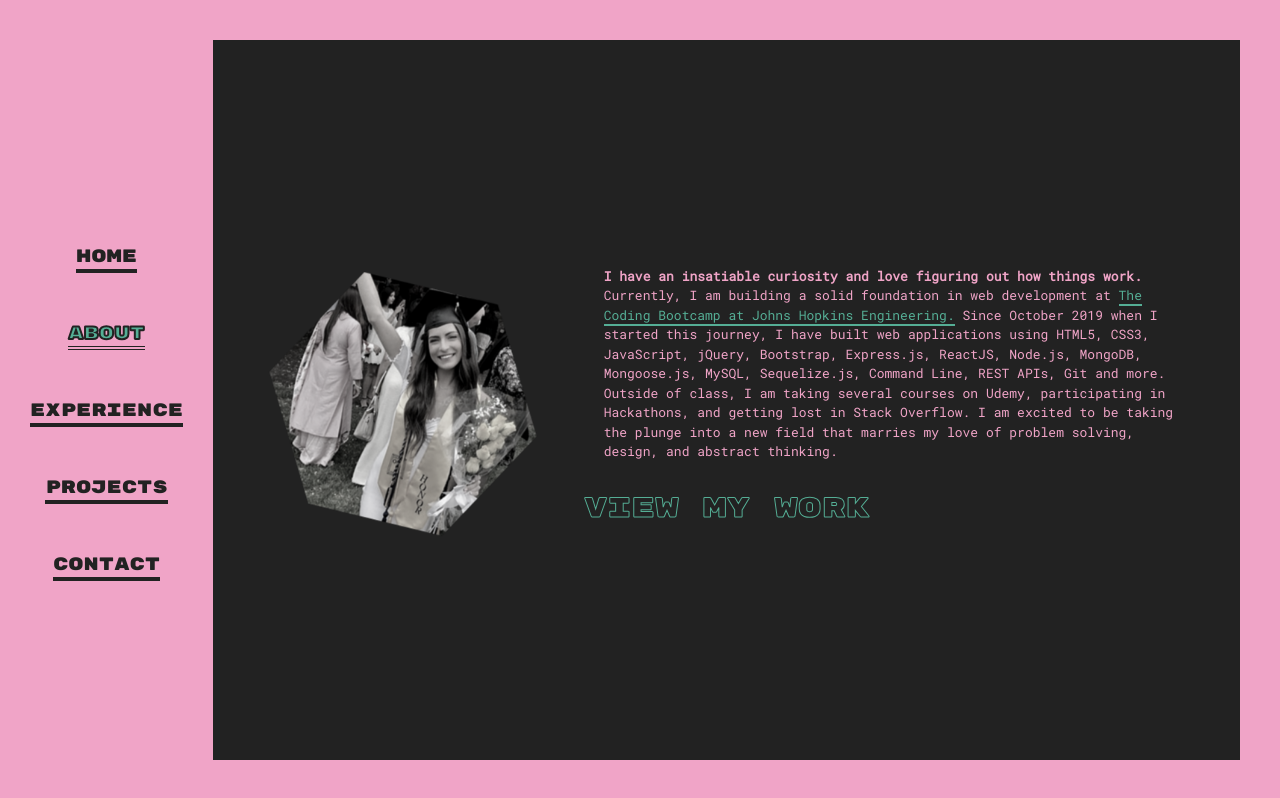
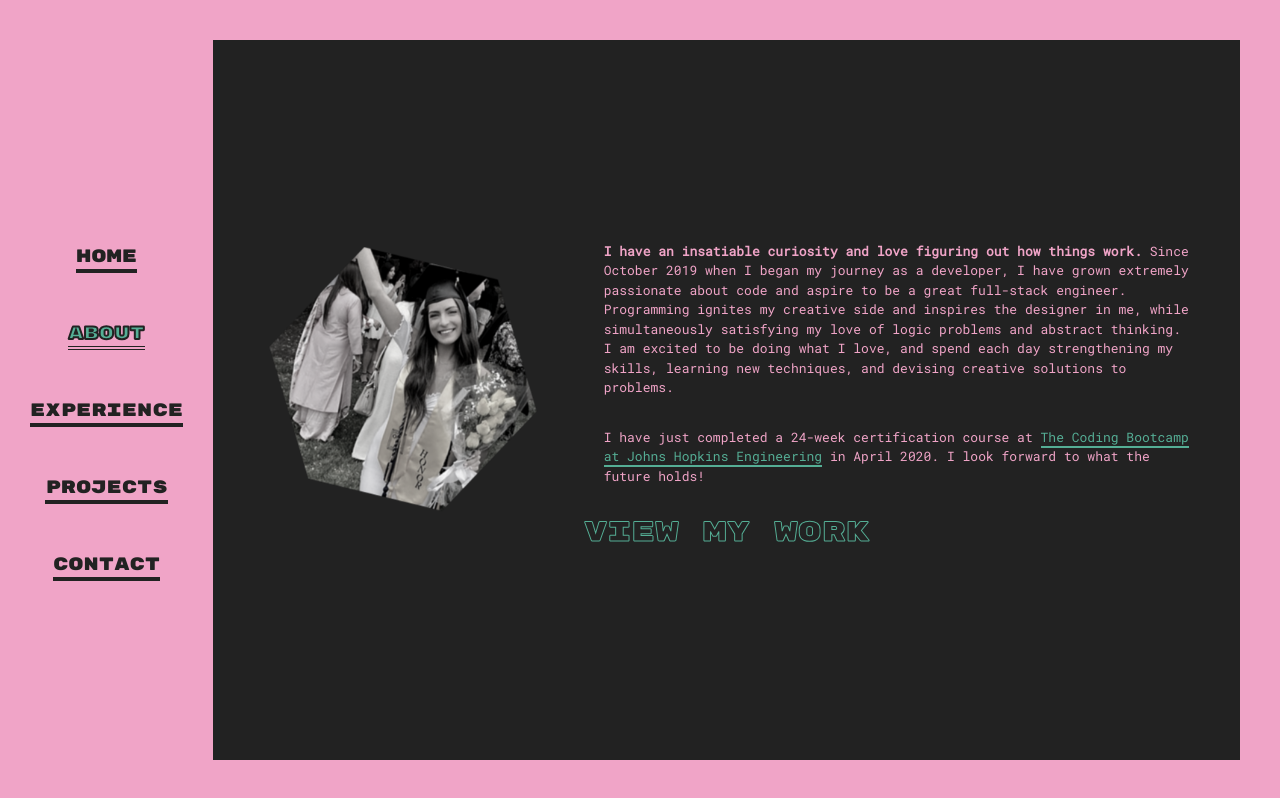
Before and after one commit to jordynsaltzman/react-portfolio, a React (Create React App) app: page /about in a window 1280 px wide. Built offline with nearby package versions, Linux system fonts and the light colour scheme.

Commit message:
modified about section

```diff
--- a/src/components/pages/About.js
+++ b/src/components/pages/About.js
@@ -20,18 +20,20 @@ const About = () => {
               I have an insatiable curiosity and love figuring out how things
               work.{" "}
             </strong>
-            Currently, I am building a solid foundation in web development at{" "}
+            Since October 2019 when I began my journey as a developer, I have
+            grown extremely passionate about code and aspire to be a great
+            full-stack engineer. Programming ignites my creative side and
+            inspires the designer in me, while simultaneously satisfying my love
+            of logic problems and abstract thinking. I am excited to be doing
+            what I love, and spend each day strengthening my skills, learning
+            new techniques, and devising creative solutions to problems.
+          </p>
+          <p>
+            I have just completed a 24-week certification course at{" "}
             <a className="bodyLink" href="https://bootcamp.wse.jhu.edu/">
-              The Coding Bootcamp at Johns Hopkins Engineering.
+              The Coding Bootcamp at Johns Hopkins Engineering
             </a>{" "}
-            Since October 2019 when I started this journey, I have built web
-            applications using HTML5, CSS3, JavaScript, jQuery, Bootstrap,
-            Express.js, ReactJS, Node.js, MongoDB, Mongoose.js, MySQL,
-            Sequelize.js, Command Line, REST APIs, Git and more. Outside of
-            class, I am taking several courses on Udemy, participating in
-            Hackathons, and getting lost in Stack Overflow. I am excited to be
-            taking the plunge into a new field that marries my love of problem
-            solving, design, and abstract thinking.
+            in April 2020. I look forward to what the future holds!
           </p>
           <a className="learnMore" href="/projects">
             <h3>View my work</h3>
```
